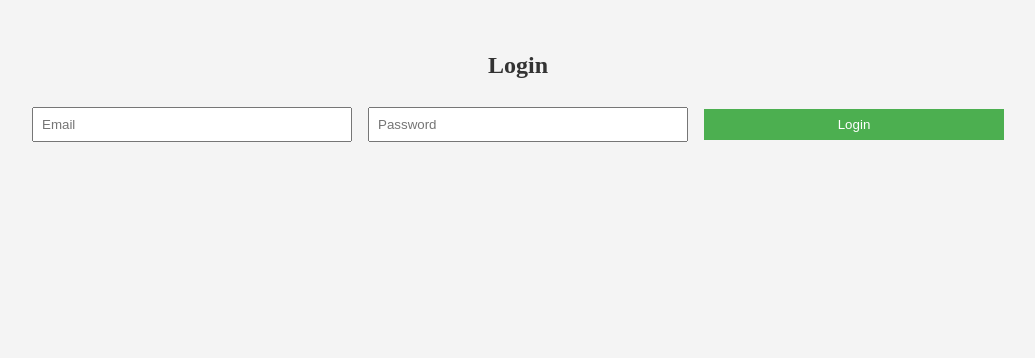
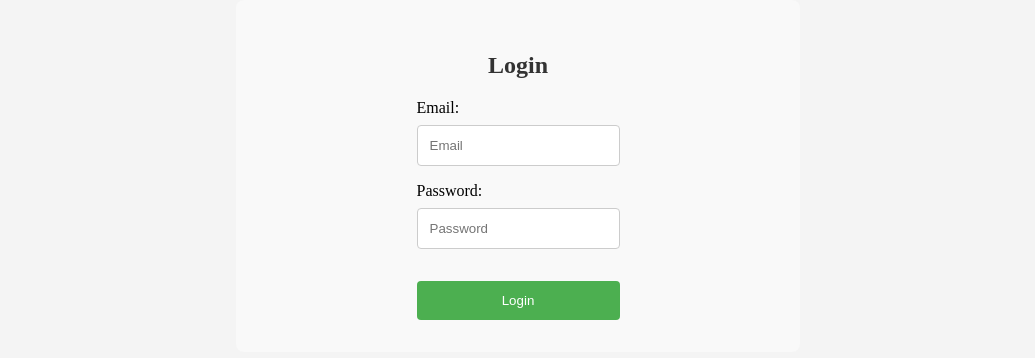
Before and after one commit to szidzse/solar-watch, a React (Vite) app in the folder frontend/: page /login in a window 1280 px wide. Shown: the top 358 px of the page, without its empty margins (122-1157 px from the left). Built offline with nearby package versions, Linux system fonts and the light colour scheme.

Commit message:
fix styled-components

```diff
--- a/frontend/src/components/LoginForm.jsx
+++ b/frontend/src/components/LoginForm.jsx
@@ -7,22 +7,38 @@ const FormContainer = styled.div`
   flex-direction: column;
   align-items: center;
   padding: 2rem;
+  max-width: 500px;
+  margin: 0 auto;
+  background-color: #f9f9f9;
+  border-radius: 8px;
+`;
+
+const Label = styled.label`
+  display: flex;
+  flex-direction: column;
+  align-items: flex-start;
+  margin-bottom: 1rem;
+  width: 100%;
 `;
 
 const Input = styled.input`
-  margin: 0.5rem;
-  padding: 0.5rem;
-  width: 300px;
+  padding: 0.75rem;
+  width: 100%;
+  box-sizing: border-box;
+  margin-top: 0.5rem;
+  border: 1px solid #ccc;
+  border-radius: 4px;
 `;
 
 const Button = styled.button`
-  margin: 0.5rem;
-  padding: 0.5rem;
-  width: 300px;
+  padding: 0.75rem;
+  width: 100%;
   background-color: #4CAF50;
   color: white;
   border: none;
+  border-radius: 4px;
   cursor: pointer;
+  margin-top: 1rem;
 
   &:hover {
     background-color: #45a049;
@@ -65,6 +81,8 @@ const LoginForm = () => {
         <FormContainer>
           <h2>Login</h2>
           <form onSubmit={handleSubmit}>
+            <Label>
+              Email:
               <Input
                 type="email"
                 name="email"
@@ -72,6 +90,9 @@ const LoginForm = () => {
                 value={formData.email}
                 onChange={handleChange}
               />
+            </Label>
+            <Label>
+              Password:
               <Input
                 type="password"
                 name="password"
@@ -79,6 +100,7 @@ const LoginForm = () => {
                 value={formData.password}
                 onChange={handleChange}
               />
+            </Label>
             <Button type="submit">Login</Button>
           </form>
         </FormContainer>
--- a/frontend/src/components/RegisterForm.jsx
+++ b/frontend/src/components/RegisterForm.jsx
@@ -7,22 +7,38 @@ const FormContainer = styled.div`
   flex-direction: column;
   align-items: center;
   padding: 2rem;
+  max-width: 500px;
+  margin: 0 auto;
+  background-color: #f9f9f9;
+  border-radius: 8px;
+`;
+
+const Label = styled.label`
+  display: flex;
+  flex-direction: column;
+  align-items: flex-start;
+  margin-bottom: 1rem;
+  width: 100%;
 `;
 
 const Input = styled.input`
-  margin: 0.5rem;
-  padding: 0.5rem;
-  width: 300px;
+  padding: 0.75rem;
+  width: 100%;
+  box-sizing: border-box;
+  margin-top: 0.5rem;
+  border: 1px solid #ccc;
+  border-radius: 4px;
 `;
 
 const Button = styled.button`
-  margin: 0.5rem;
-  padding: 0.5rem;
-  width: 300px;
+  padding: 0.75rem;
+  width: 100%;
   background-color: #4CAF50;
   color: white;
   border: none;
+  border-radius: 4px;
   cursor: pointer;
+  margin-top: 1rem;
 
   &:hover {
     background-color: #45a049;
@@ -65,6 +81,8 @@ const RegisterForm = () => {
 <FormContainer>
           <h2>Register</h2>
           <form onSubmit={handleSubmit}>
+            <Label>
+              First Name:
               <Input
                 type="text"
                 name="firstName"
@@ -72,6 +90,9 @@ const RegisterForm = () => {
                 value={formData.firstName}
                 onChange={handleChange}
               />
+            </Label>
+            <Label>
+              Last Name:
               <Input
                 type="text"
                 name="lastName"
@@ -79,6 +100,9 @@ const RegisterForm = () => {
                 value={formData.lastName}
                 onChange={handleChange}
               />
+            </Label>
+            <Label>
+              Email:
               <Input
                 type="email"
                 name="email"
@@ -86,6 +110,9 @@ const RegisterForm = () => {
                 value={formData.email}
                 onChange={handleChange}
               />
+            </Label>
+            <Label>
+              Password:
               <Input
                 type="password"
                 name="password"
@@ -93,6 +120,7 @@ const RegisterForm = () => {
                 value={formData.password}
                 onChange={handleChange}
               />
+            </Label>
             <Button type="submit">Register</Button>
           </form>
         </FormContainer>
--- a/frontend/src/pages/SolarTimesPage.jsx
+++ b/frontend/src/pages/SolarTimesPage.jsx
@@ -2,19 +2,21 @@ import React, { useEffect, useState } from 'react'
 import { useNavigate } from 'react-router';
 import styled from 'styled-components'
 
-const Container = styled.div`
+const FormContainer = styled.div`
   display: flex;
   flex-direction: column;
   align-items: center;
   padding: 2rem;
-  max-width: 500px; /* Korlátozza a szélességet */
-  margin: 0 auto; /* Középre igazítás */
+  max-width: 500px;
+  margin: 0 auto;
+  background-color: #f9f9f9;
+  border-radius: 8px;
 `;
 
 const Label = styled.label`
   display: flex;
   flex-direction: column;
-  align-items: flex-start; /* A label és az input igazítása balra */
+  align-items: flex-start;
   margin-bottom: 1rem;
   width: 100%;
 `;
@@ -23,7 +25,7 @@ const Input = styled.input`
   padding: 0.75rem;
   width: 100%;
   box-sizing: border-box;
-  margin-top: 0.5rem; /* Távolság a label és az input között */
+  margin-top: 0.5rem;
   border: 1px solid #ccc;
   border-radius: 4px;
 `;
@@ -87,7 +89,7 @@ const SolarTimesPage = () => {
   };
 
   return (
-    <Container>
+    <FormContainer>
       <h2>Get Solar Times</h2>
       <Label>
         City Name:
@@ -119,7 +121,7 @@ const SolarTimesPage = () => {
           )}
         </ResponseContainer>
       )}
-    </Container>
+    </FormContainer>
   )
 }
 
```
Lines whose indentation alone changed are shown as unchanged.
